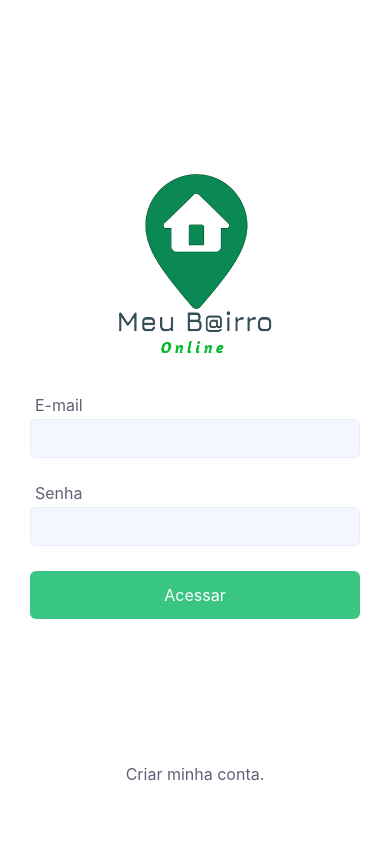
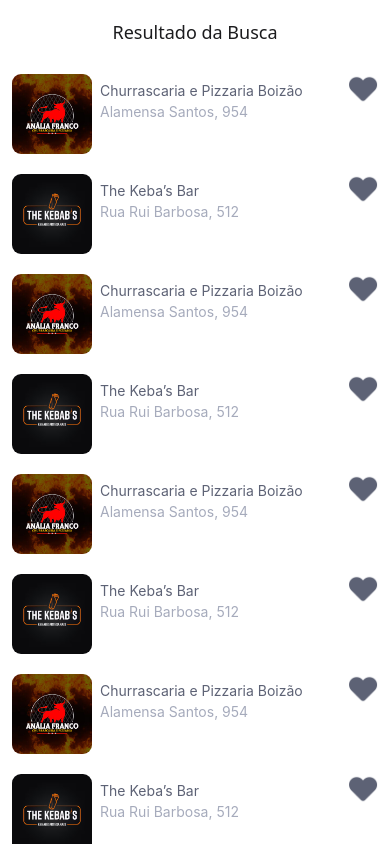
Before and after one commit to danilojduarte/MeuBairroOnline, a React Native app in the folder meu-bairro-online/: screen /busca in a window 390 px wide. Built offline with nearby package versions, Linux system fonts and the light colour scheme.

Commit message:
07(00:00) - Aula 07 concluída!

```diff
--- a/meu-bairro-online/App.js
+++ b/meu-bairro-online/App.js
@@ -1,5 +1,6 @@
 import Routes from "./src/routes";
 import RoutesAuth from "./src/routesAuth.js";
+
 
 const isUserAuth = false;
 
@@ -7,7 +8,8 @@
   return isUserAuth ? <RoutesAuth /> : <Routes />
 
 
+
 }
 
 
-// Anotacções Projeto = Aula 07(33:22) - Modo de navegação entre as telas concluído;
+// Anotacções Projeto = Aula 07(00:00) - Aula 07 concluída!
--- a/meu-bairro-online/src/routes.js
+++ b/meu-bairro-online/src/routes.js
@@ -1,6 +1,7 @@
 import Login from "./screens/login/login";
 import Registro from "./screens/registro/registro.jsx";
 import Registro2 from "./screens/registro2/registro2.jsx";
+import Busca from "./screens/busca/busca.jsx";
 
 
 import { NavigationContainer } from "@react-navigation/native";
@@ -12,6 +13,14 @@
 function Routes(){
   return <NavigationContainer>
     <Stack.Navigator>
+
+      <Stack.Screen name="busca" component={Busca} options={{
+        // headerShown: false,
+        headerShadowVisible: false,
+        title: "Resultado da Busca",
+        headerTitleAlign: "center",
+
+      }} />
 
       <Stack.Screen name="login" component={Login} options={{
         headerShown: false,
--- a/meu-bairro-online/src/screens/busca/busca.jsx
+++ b/meu-bairro-online/src/screens/busca/busca.jsx
@@ -0,0 +1,38 @@
+import { FlatList, Image, View, Text } from "react-native";
+import { styles } from "./busca.style";
+import { restaurantes } from "../../constants/dados";
+import Restaurante from "../../components/restaurante/restaurante";
+import icons from "../../constants/icons";
+
+function Busca(){
+  return (
+    <View style={styles.container}>
+      <FlatList
+        data={restaurantes}
+        keyExtractor={(restaurantes) => restaurantes.id}
+        showsVerticalScrollIndicator={false}
+        renderItem={({ item }) => {
+          return (
+            <Restaurante
+              nome={item.nome}
+              endereco={item.endereco}
+              logotipo={item.logotipo}
+              icone={icons.favoritoFull}
+            />
+          );
+        }}
+        contentContainerStyle={styles.containerList}
+        ListEmptyComponent={() => {
+          return (
+            <View style={styles.empty}>
+              <Image source={icons.empty} />
+              <Text style={styles.emptyText}>Nenhum Favorito Encontrado</Text>
+            </View>
+          );
+        }}
+      />
+    </View>
+  );
+}
+
+export default Busca;
--- a/meu-bairro-online/src/screens/busca/busca.style.js
+++ b/meu-bairro-online/src/screens/busca/busca.style.js
@@ -0,0 +1,24 @@
+import { COLORS, FONT_SIZE } from "../../constants/themes";
+
+export const styles = {
+  container: {
+    flex: 1,
+    backgroundColor: COLORS.white,
+    paddingLeft: 12,
+    paddingRight: 12,
+
+  },
+  containerList: {
+    flexGrow: 1,
+  },
+  empty: {
+    flex: 1,
+    alignItems: "center",
+    justifyContent: "center",
+    paddingBottom: 80,
+  },
+  emptyText: {
+    fontSize: FONT_SIZE.sm,
+    color: COLORS.dark_gray,
+  },
+};
```
